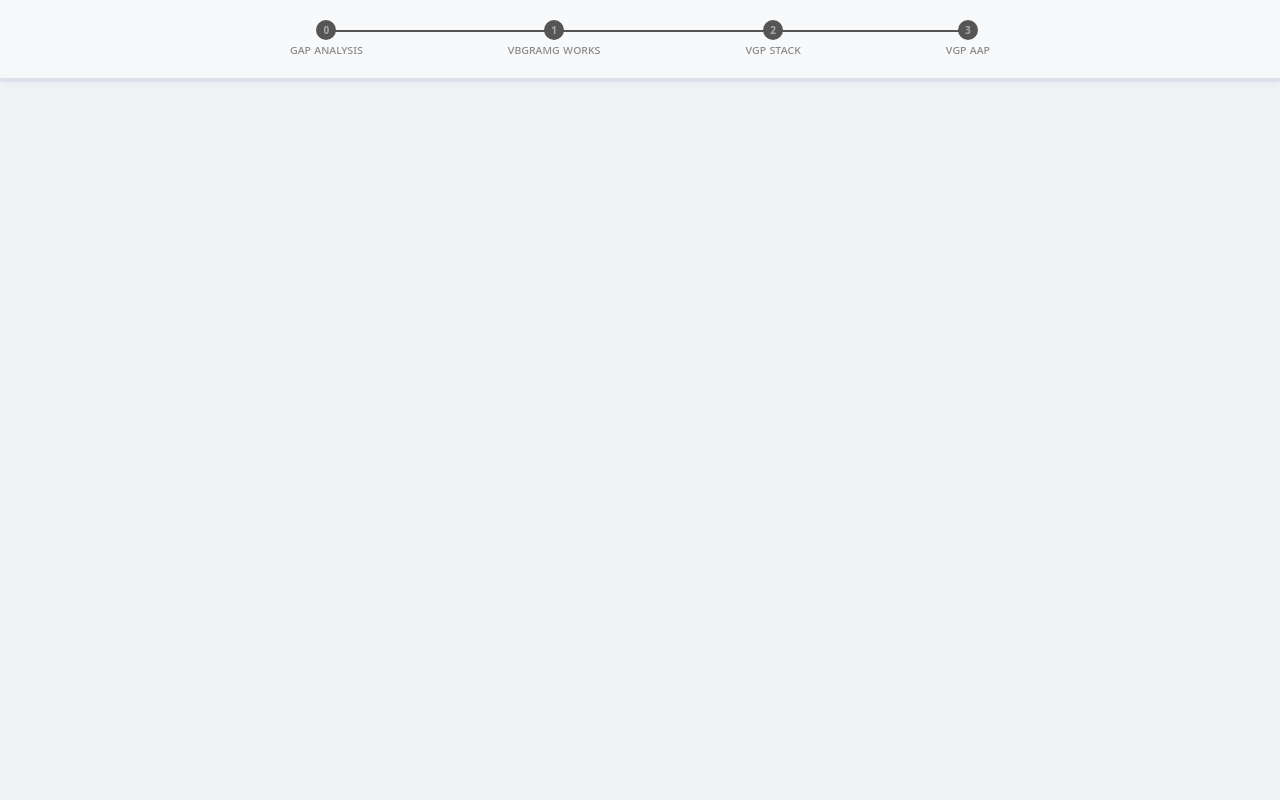
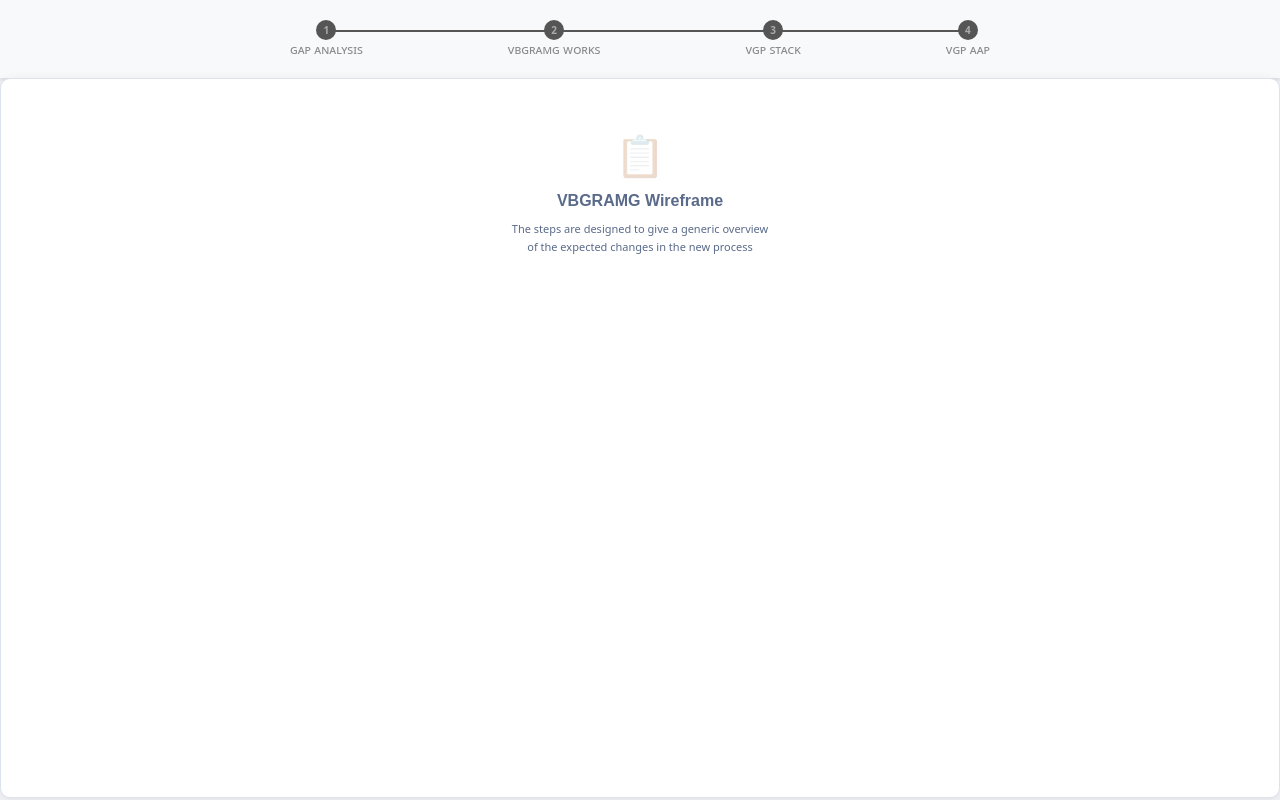
Before and after one commit to WaterSecurity01/vbgramg_test, a Flask app: page / in a window 1280 px wide. Run offline with Flask 3, Linux system fonts and the light colour scheme.

Commit message:
amar third commit

```diff
--- a/app/templates/base.html
+++ b/app/templates/base.html
@@ -22,7 +22,7 @@
             {% set labels = ['Gap Analysis','VBGRAMG Works','VGP Stack','VGP AAP','Yuktdhara'] %}
             {% for step in range(1, 5) %}
             <div class="step-wrapper">
-                <a href="{{url_for('routes.step_' + step|string)}}" class="step {% if current_step >= step %}active{% endif %}">{{step-1}}</a>
+                <a href="{{url_for('routes.step_' + step|string)}}" class="step {% if current_step >= step %}active{% endif %}">{{step}}</a>
                 <span class="step-label {% if current_step >= step %}active{% endif %}">{{labels[loop.index-1]}}</span>
             </div>
             {% endfor %}
--- a/app/templates/home.html
+++ b/app/templates/home.html
@@ -1,6 +1,11 @@
 {% extends 'base.html' %}
 {% block title %} Home {% endblock %}
 {% block content %}
-<div class="panel"></div>
-<div class="panel"></div>
+<div class="panel" style="height:90vh;">
+    <div id="rightEmpty" class="empty-state">
+        <div class="icon">📋</div>
+        <div class="title">VBGRAMG Wireframe</div>
+        <div class="desc">The steps are designed to give a generic overview of the expected changes in the new process </div>
+    </div>
+</div>
 {% endblock %}
```
